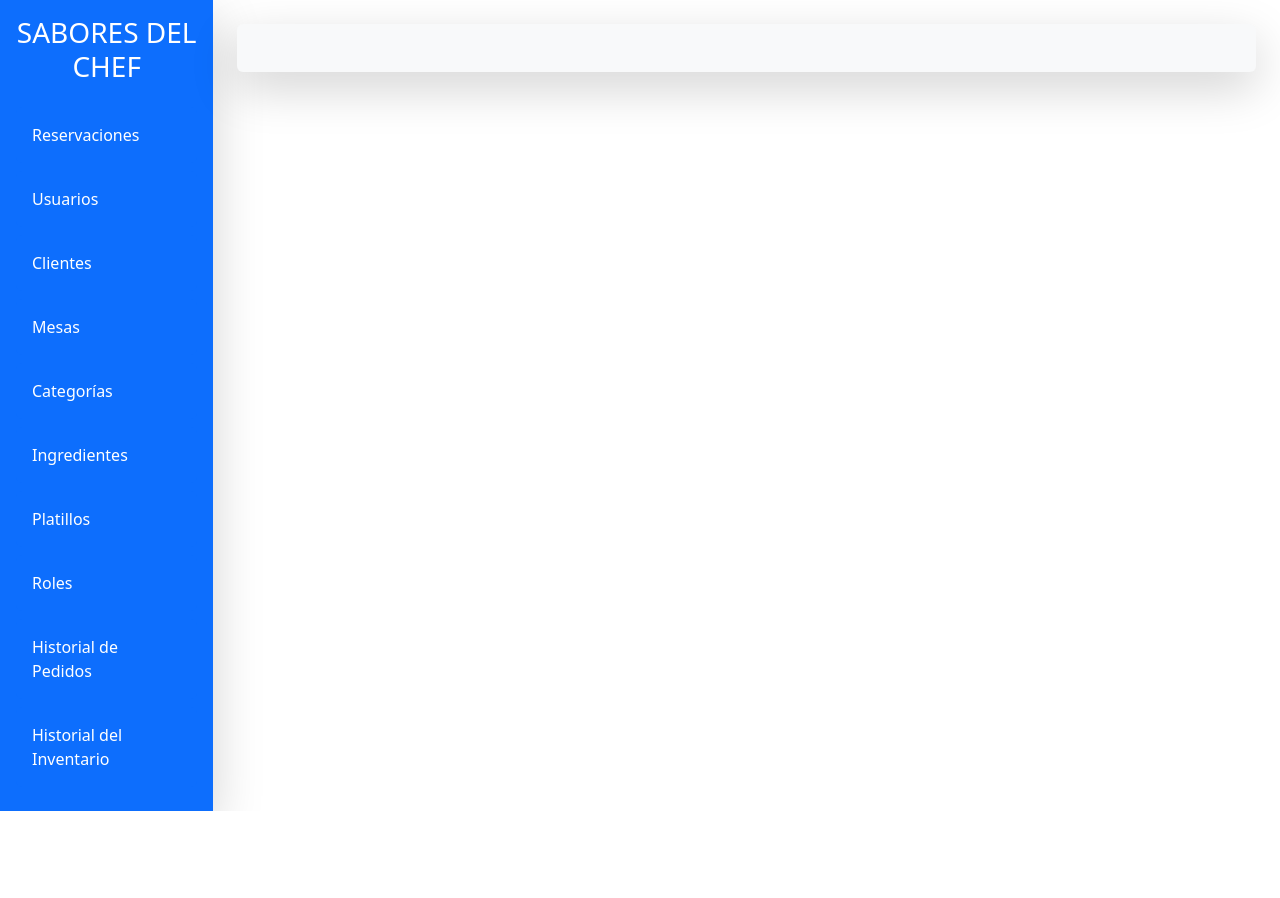
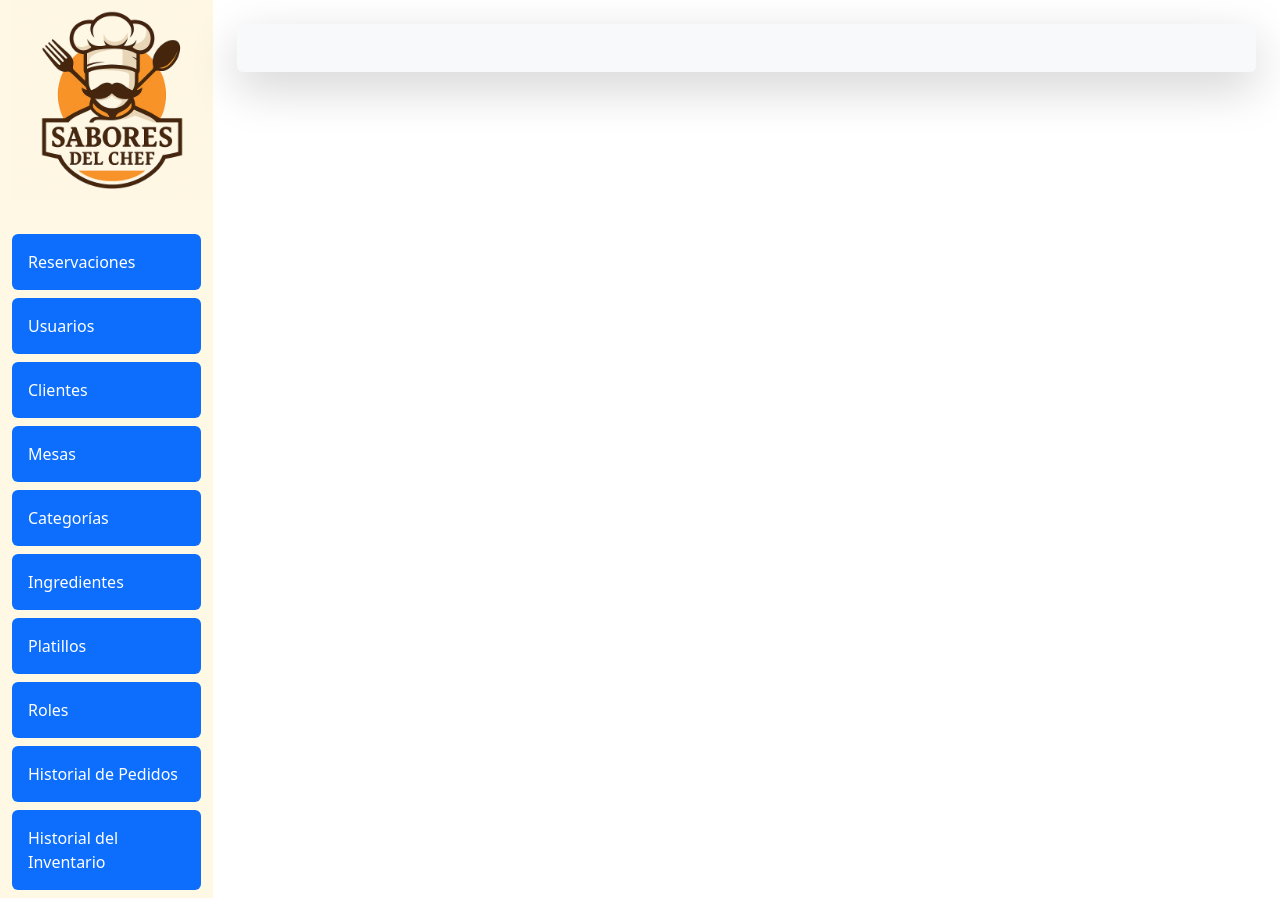
Before and after one commit to EmmanuelBarboza/MultimediosProyecto, a React (Vite) app in the folder Restaurante/: page / in a window 1280 px wide. Before the commit the page ends 811 px from the top, so only its background shows below. Built offline with nearby package versions, Linux system fonts and the light colour scheme.

Commit message:
Add logo to sidebar and update sidebar styling
Imported a new logo image and displayed it in the sidebar. Updated the sidebar's background and text color to a light cream and brown theme for improved branding.

```diff
--- a/Restaurante/src/App.jsx
+++ b/Restaurante/src/App.jsx
@@ -1,7 +1,7 @@
 import React from 'react';
 import 'bootstrap/dist/css/bootstrap.min.css';
 import { Routes, Route, NavLink, useLocation } from 'react-router-dom';
-
+import Logo from './assets/Logo.png';
 // Importar los componentes de página
 import UsuarioPage from './components/usuario/UsuarioPage';
 import CategoriaPage from './components/categoria/CategoriaPage';
@@ -22,9 +22,10 @@ function App() {
     <div className="container-fluid">
       <div className="row">
         {/* Sidebar de navegación */}
-        <div className="col-12 col-md-3 col-lg-2 bg-primary text-white p-3 shadow-lg border-right" style={{ minHeight: '100vh' }}>
+        <div className="col-12 col-md-3 col-lg-2" style={{ backgroundColor: '#fff8e4', color: '#4E342E', minHeight: '100vh' }} /* Café claro/crema */>
           <div className="mb-4 text-center">
-            <h3 className="font-weight-bold text-uppercase text-shadow">Sabores del Chef</h3>
+            <img src={Logo} alt="Logo" style={{ width: '200px', marginBottom: '10px' }} />
+
           </div>
           <nav className="nav flex-column">
             <NavLink
@@ -86,7 +87,7 @@ function App() {
               Historial de Pedidos
             </NavLink>
 
-             <NavLink
+            <NavLink
               to="/historial_inventario"
               className={`nav-link p-3 mb-2 rounded ${isActiveRoute('/historial_inventario') ? 'bg-secondary' : 'bg-primary text-white'}`}
             >
@@ -192,7 +193,7 @@ function App() {
               Historial de Pedidos
             </NavLink>
 
-             <NavLink
+            <NavLink
               to="/historial_inventario"
               className={`nav-link p-3 mb-2 rounded ${isActiveRoute('/historial_inventario') ? 'bg-secondary' : 'bg-primary text-white'}`}
             >
```
Also changed, not shown: Restaurante/src/assets/Logo.png (added).
